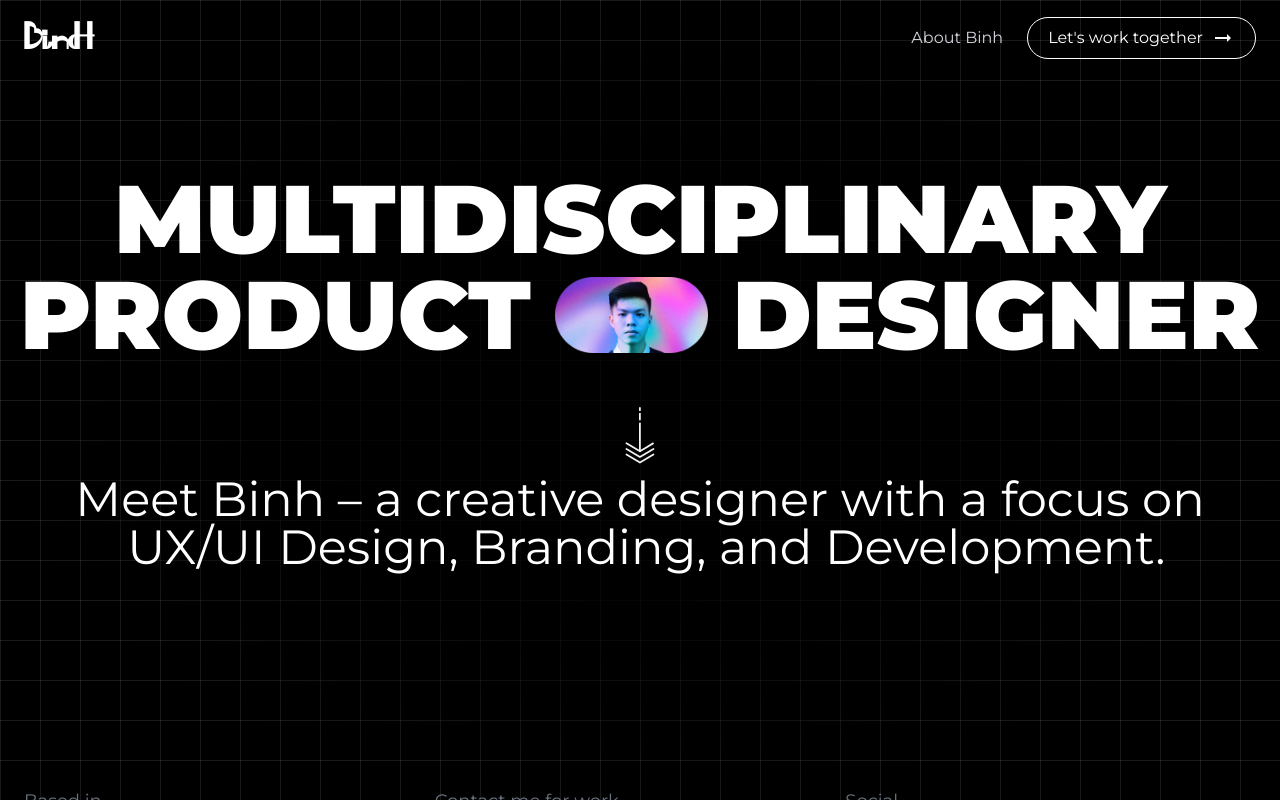
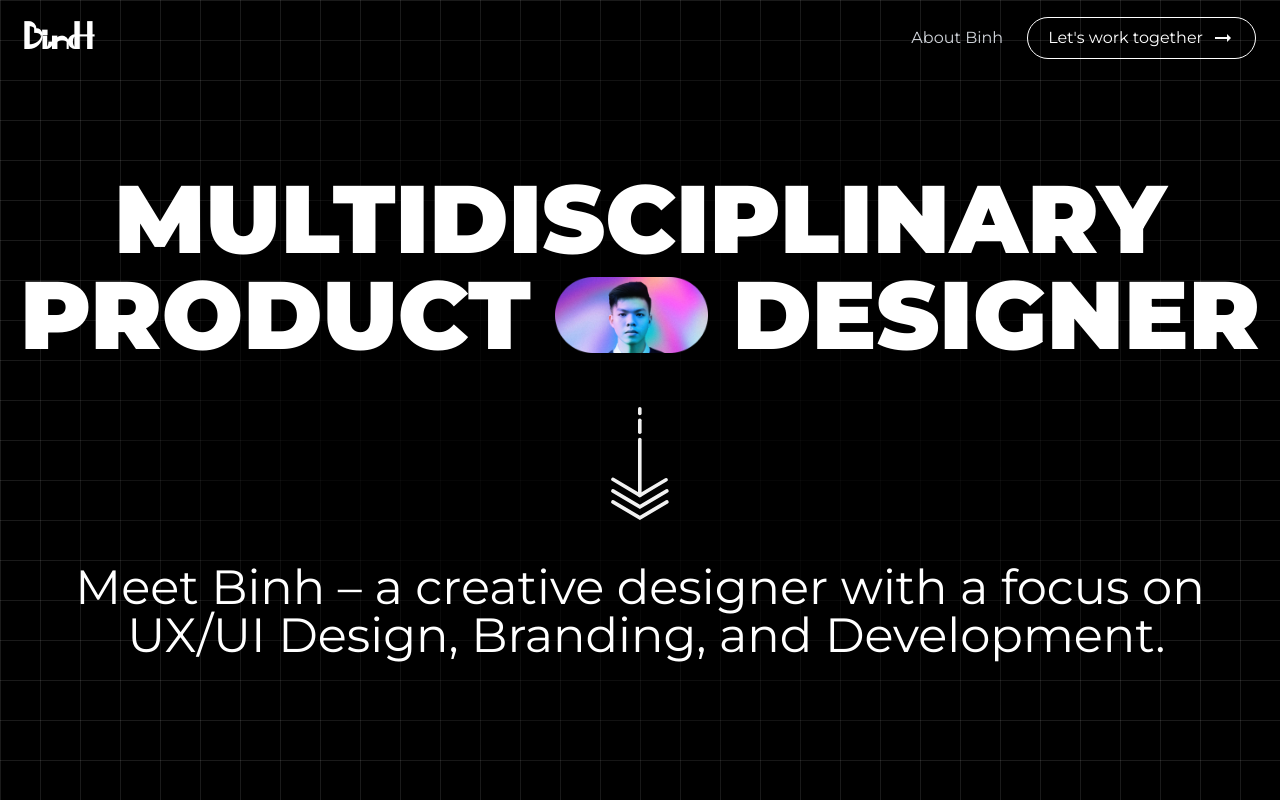
Before and after one commit to binho3399/port, a Next.js app: page / in a window 1280 px wide. Shown: the top 800 px of the page. Built offline with nearby package versions, Linux system fonts and the light colour scheme.

Commit message:
new code of arrow animation and homepage

```diff
--- a/src/app/homepage/home.tsx
+++ b/src/app/homepage/home.tsx
@@ -5,35 +5,44 @@ import Footer from "@/components/Footer";
 import Image from "next/image";
 import ArrowAnimation from "@/components/Arrow";
 
+// Hero component is the main content of the homepage
+const Hero = <main className="container flex flex-col mx-auto items-center justify-center pt-24 2xl:text-9xl xl:text-8xl lg:text-7xl md:text-6xl sm:text-5xl text-5xl font-black text-white">
+    <h1>MULTIDISCIPLINARY</h1>
+    <div className="flex items-center justify-center gap-6">
+        <h1>PRODUCT</h1>
+        <Image
+            src="/assets/images/ava.png"
+            alt="Product Designer"
+            width={80}
+            height={80}
+            className="h-[.8em] w-auto object-contain"
+            priority />
+        <h1>DESIGNER</h1>
+    </div>
+</main>;
+
+// ArrowAnimation component is a Lottie animation that shows an arrow pointing down
+const ArrowAni = <ArrowAnimation
+    style={{
+        maxWidth: '500px',
+        margin: '20px auto'
+    }}
+/>
+
+// SubContent component is a section that contains a brief introduction about the designer
+const SubContent = <section className="container flex-col mx-auto items-center justify-center text-center text-5xl whitespace-pre-wrap text-white">
+<h5 className="font-[Open Sans]">{`Meet Binh – a creative designer with a focus on\n UX/UI Design, Branding, and Development.`}</h5>
+</section>
+
 const HomePage = () => {
     return (
         <>
             <Header />
-            <div className="container flex flex-col mx-auto items-center justify-center pt-24 pb-8 2xl:text-9xl xl:text-8xl lg:text-7xl md:text-6xl sm:text-5xl text-5xl font-black text-white">
-                <h1 className="">MULTIDISCIPLINARY</h1>
-                <div className="container flex items-center justify-center gap-6">
-                    <h1 className="">PRODUCT</h1>
-                    <Image
-                        src="/assets/images/ava.png"
-                        alt="Product Designer"
-                        width={80}
-                        height={80}
-                        className="h-[.8em] w-auto object-contain"
-                        priority
-                    />
-                    <h1 className="">DESIGNER</h1>
-                </div>
-            </div>
+            {Hero}
+            {ArrowAni}
+            {SubContent}
 
-            {/* ArrowAnimation component */}
-            {/* <div className="flex mx-auto py-8 justify-center items-center">
-            </div> */}
-            <ArrowAnimation />
 
-            <div className="container flex-col mx-auto  items-center justify-center text-center text-5xl whitespace-pre-wrap text-white">
-                <h5 className="font-[Open Sans]">{`Meet Binh – a creative designer with a focus on\n UX/UI Design, Branding, and Development.`}</h5>
-            </div>
-            {/* Khoang cach giua 2 phan */}
             <div className="flex justify-center items-center w-full h-[200px]"></div>
 
             <Footer />
--- a/src/components/Arrow.tsx
+++ b/src/components/Arrow.tsx
@@ -1,27 +1,80 @@
-"use client";;
+// "use client";
 
-import Lottie from "lottie-react";
-import animationData from "../../public/assets/animations/ArrowAnimations.json"; // Import file JSON
+// import Lottie from "lottie-react";
+// import animationData from "../../public/assets/animations/ArrowAnimations.json"; // Import file JSON
+
+// import { useState, useEffect } from "react";
+
+// const ArrowAnimation = () => {
+//   const [size, setSize] = useState(100);
+
+//   useEffect(() => {
+//     const handleResize = () => {
+//       setSize(window.innerWidth < 1440 ? 80 : 200);
+//     };
+
+//     window.addEventListener("resize", handleResize);
+//     handleResize(); // Gọi 1 lần khi render
+
+//     return () => window.removeEventListener("resize", handleResize);
+//   }, []);
+
+//   return (
+//     <div className="flex justify-center items-center">
+//       <Lottie animationData={animationData} loop={true} style={{ width: size, height: size }} />
+//     </div>
+//   );
+// };
+
+// export default ArrowAnimation;
+
+"use client";
 
 import { useState, useEffect } from "react";
+import Lottie from "lottie-react";
+import animationData from "../../public/assets/animations/ArrowAnimations.json";
 
-const ArrowAnimation = () => {
-  const [size, setSize] = useState(100);
+interface ArrowAnimationProps {
+  style?: React.CSSProperties;
+}
+
+const ArrowAnimation: React.FC<ArrowAnimationProps> = ({ style }) => {
+  const [size, setSize] = useState("80px");
 
   useEffect(() => {
-    const handleResize = () => {
-      setSize(window.innerWidth < 1440 ? 80 : 200);
+    const updateSize = () => {
+      const width = window.innerWidth;
+      if (width >= 1536) { // 2xl breakpoint
+        setSize("200px");
+      } else if (width >= 1280) { // xl breakpoint
+        setSize("160px");
+      } else if (width >= 1024) { // lg breakpoint
+        setSize("120px");
+      } else if (width >= 768) { // md breakpoint
+        setSize("100px");
+      } else {
+        setSize("80px");
+      }
     };
 
-    window.addEventListener("resize", handleResize);
-    handleResize(); // Gọi 1 lần khi render
-
-    return () => window.removeEventListener("resize", handleResize);
+    updateSize();
+    window.addEventListener("resize", updateSize);
+    return () => window.removeEventListener("resize", updateSize);
   }, []);
 
   return (
     <div className="flex justify-center items-center">
-      <Lottie animationData={animationData} loop={true} style={{ width: size, height: size }} />
+      <div style={{
+        width: size,
+        aspectRatio: "1/1",
+        ...style
+      }}>
+        <Lottie
+          animationData={animationData}
+          loop={true}
+          style={{ width: '100%', height: '100%' }}
+        />
+      </div>
     </div>
   );
 };
```
